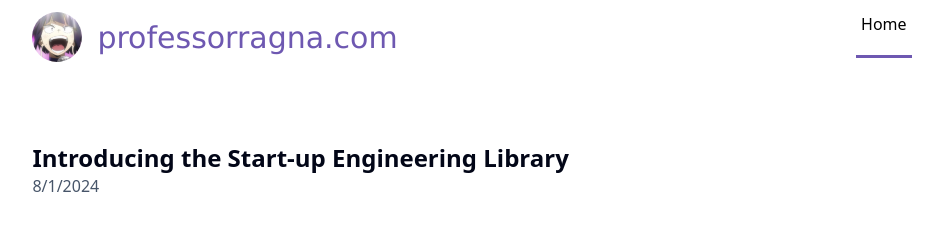
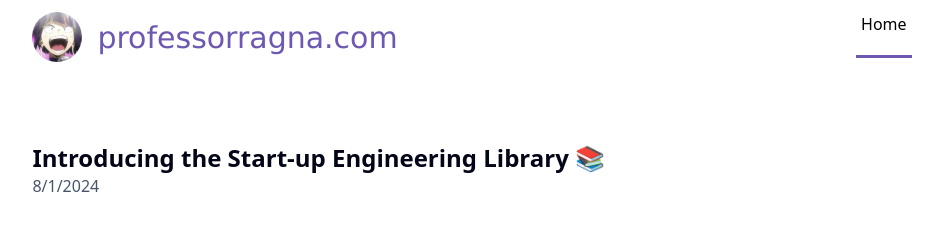
Before and after one commit to jpbullalayao/professorragna, a Next.js app: page /blog/introducing-start-up-engineer-library in a window 1280 px wide. Shown: the top 226 px of the page, without its empty margins (168-1111 px from the left). Built offline with nearby package versions, Linux system fonts and the light colour scheme.

Commit message:
Add books emoji

```diff
--- a/src/app/blog/introducing-start-up-engineer-library/container.tsx
+++ b/src/app/blog/introducing-start-up-engineer-library/container.tsx
@@ -5,7 +5,7 @@ export const Container = () => (
 	<article>
     <div className="mb-6">
       <Text className="text-2xl font-bold" tag="h1">
-        Introducing the Start-up Engineering Library
+        Introducing the Start-up Engineering Library 📚
       </Text>
       <Text className="text-secondary">
         8/1/2024
```
